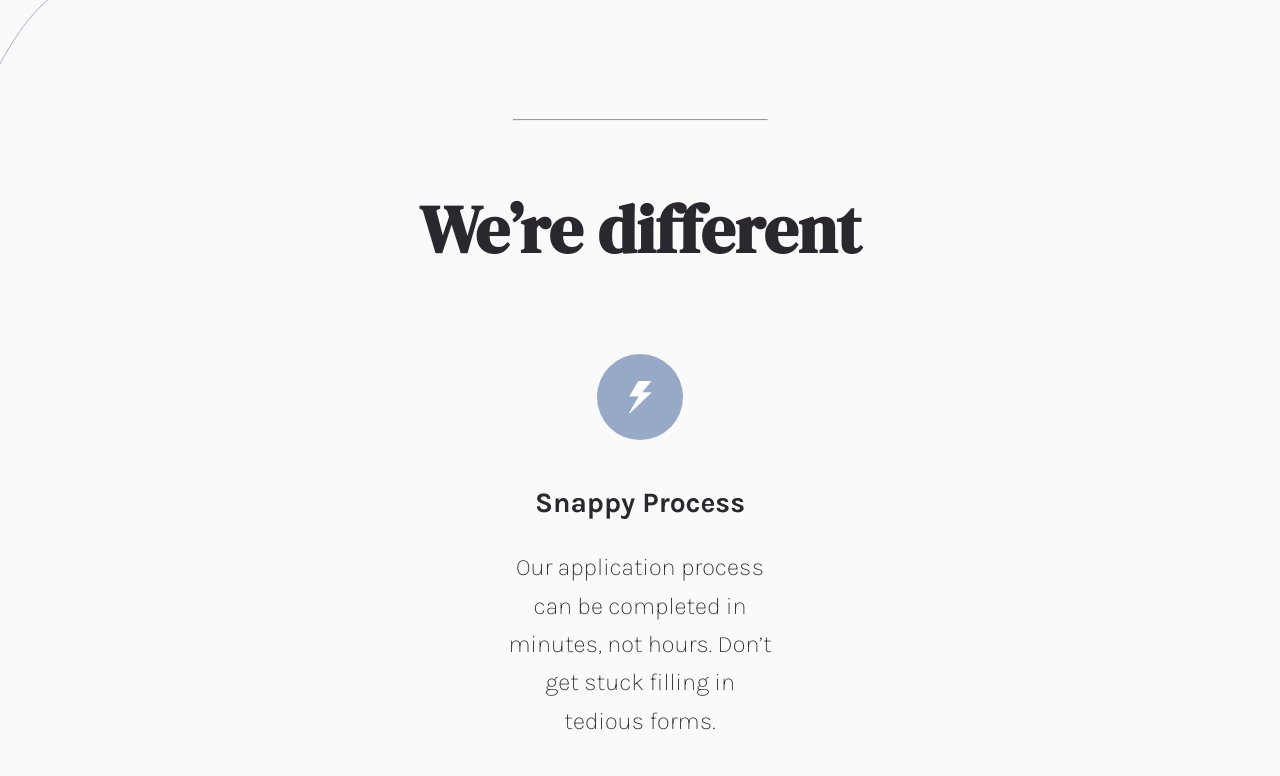
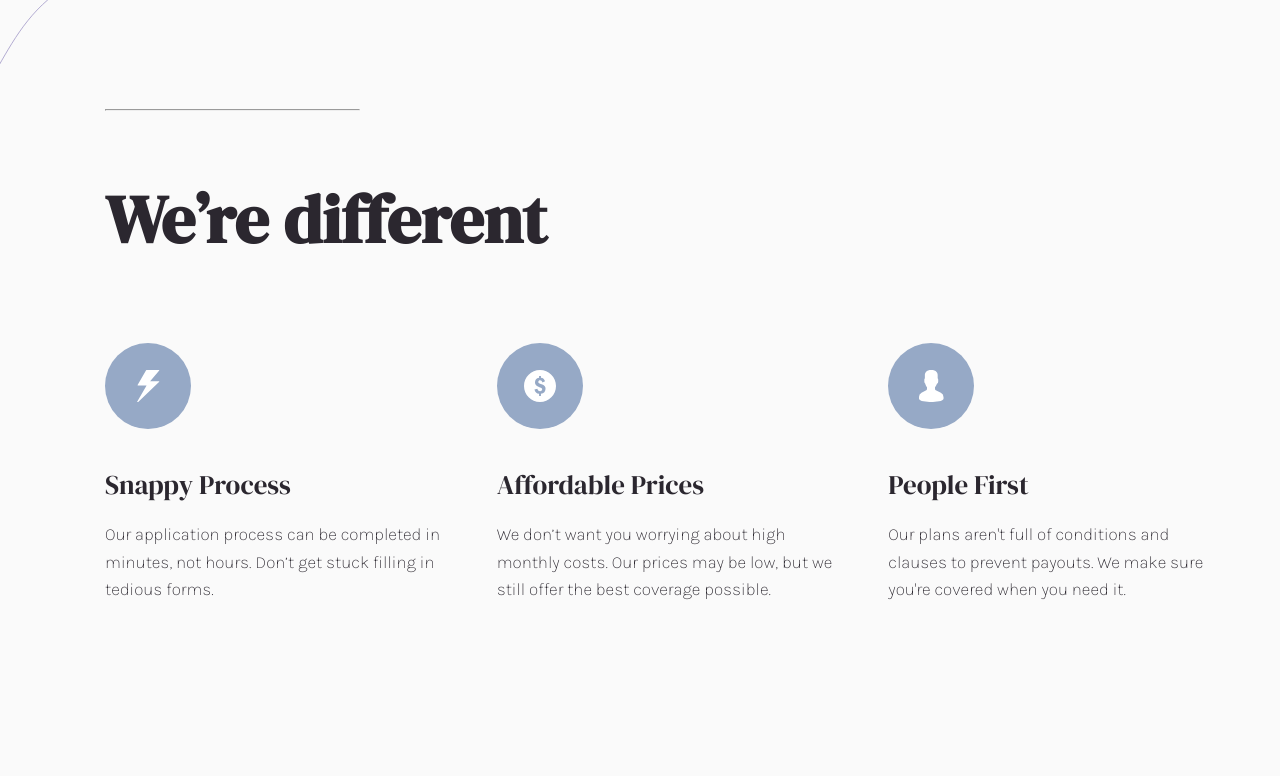
Before and after one commit to SVDwebtech/insureLandingPage029, a website: page index.html in a window 1280 px wide. Shown: the part 844-1620 px from the top of the page. Drawn offline with Linux system fonts and the light colour scheme.

Commit message:
add styling to companyQualitySection for bigger screen sizes

```diff
--- a/index.html
+++ b/index.html
@@ -58,6 +58,8 @@
 
       <h2 class="headingH2">We’re different</h2>
 
+      <div class="main__companyQualitiesSection--cards-container">
+
         <section class="process main__companyQualitiesSection--process card">
           <img class="card__image" src="./images/icon-snappy-process.svg" alt="">
           <h3 class="headingH3 card__heading">Snappy Process</h3>
@@ -80,6 +82,8 @@
               prevent payouts. We make sure you're covered when
               you need it.</p>
         </section>
+
+      </div>
 
     </section>
 
--- a/sass/base/_typography.scss
+++ b/sass/base/_typography.scss
@@ -35,11 +35,11 @@ body {
 	line-height: 1;
 }
 
-// .headingH3 {
-// 	font-family: 'DM Serif Display', serif;
-// 	font-size: 3rem;
-// 	font-weight: 700;
-// }
+.headingH3 {
+	font-family: 'DM Serif Display', serif;
+	font-size: 3rem;
+	font-weight: 700;
+}
 
 .paragraph {
 
@@ -96,6 +96,29 @@ body {
 	}
 }
 
+.main__companyQualitiesSection {
+
+	@include respond(tab-land) {
+
+		text-align: start;
+	}
+}
+
+.card {
+
+	@include respond(tab-land) {
+
+		&__heading {
+        	font-size: 1.8rem;
+			font-weight: 400;
+    	}
+
+		&__paragraph {
+			font-size: 1.15rem;
+		}
+	}
+}
+
 .main__companyWorkProcess {
 	color: $color-secondary-veryLightGray;
 	text-align: center;
--- a/sass/components/_card.scss
+++ b/sass/components/_card.scss
@@ -12,4 +12,19 @@
     &__heading {
         margin-bottom: 1.5rem;
     }
+
+    @include respond(tab-land) {
+
+        padding: 0 2.6rem 0 0;
+        margin-left: 0;
+
+        &__image {
+            // width: 4rem;
+            margin-bottom: 1.5rem;
+        }
+
+        &__heading {
+            margin-bottom: 1rem;
+        }
+    }
 }
--- a/sass/layout/_header.scss
+++ b/sass/layout/_header.scss
@@ -1,3 +1,3 @@
 .header {
-	min-height: 96vh;
+	//min-height: 96vh;
 }
--- a/sass/pages/_home.scss
+++ b/sass/pages/_home.scss
@@ -220,6 +220,10 @@
 	text-align: center;
 	margin-top: 13rem;
 
+	@include respond(tab-land) {
+		margin-top: 20vw;
+	}
+
 	&__companyQualitiesSection {
 
 		min-width: 375px;
@@ -232,6 +236,26 @@
 
 		h2 {
 			margin: 5rem 0 6rem;
+		}
+
+		@include respond(tab-land) {
+
+			padding-left: 7rem;
+
+			hr {
+			width: 17rem;
+			margin: 0 auto 0 0;
+		}
+
+			&--cards-container {
+				display: flex;
+			}
+		}
+
+		&--cards-container {
+			@include respond(big-desk) {
+				max-width: 1600px;
+			}
 		}
 	}
 
```
Also changed, not shown: css/styles.css, 1 other file. Lines whose indentation alone changed are shown as unchanged.
